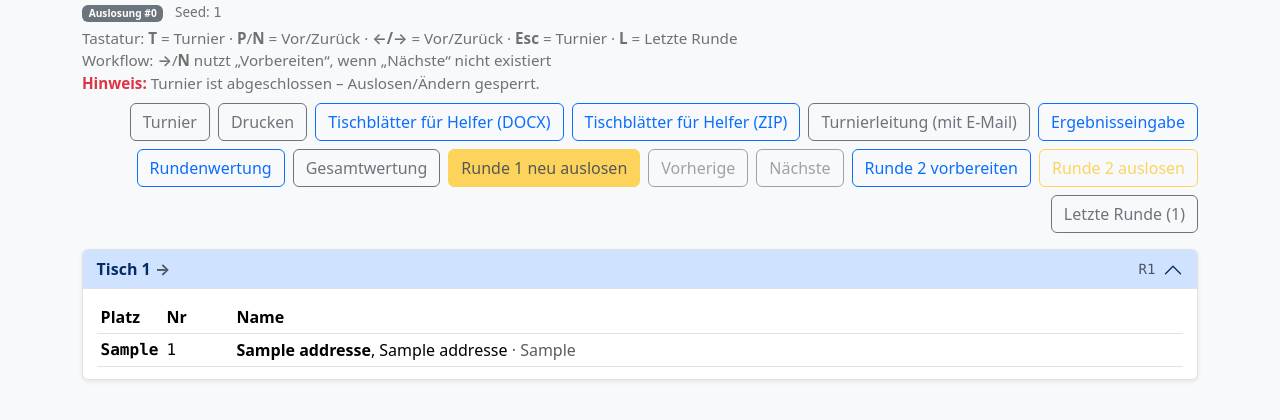
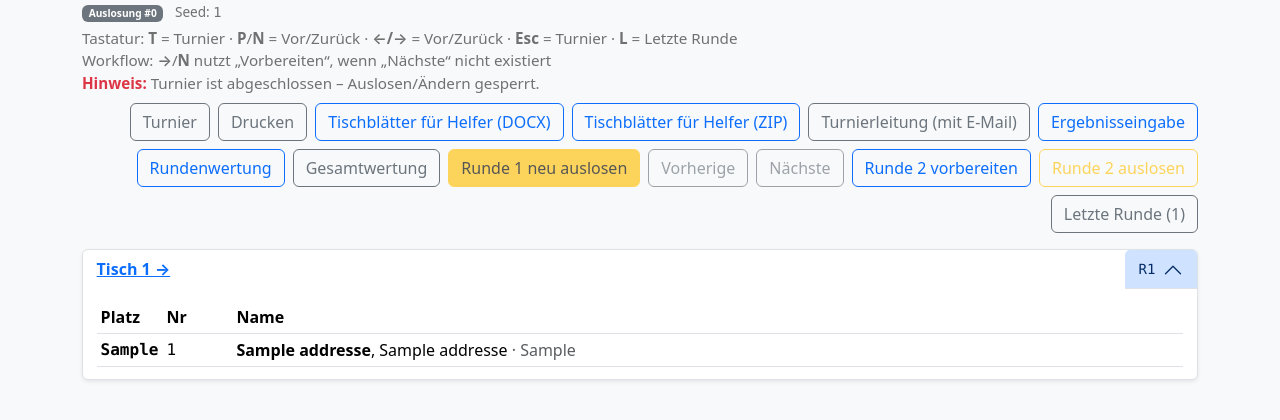
Before and after one commit to dieter6605/SchafkopfTurnier, a Flask app: page /tournaments/1/rounds/1 in a window 1280 px wide. Shown: the part 254-674 px from the top of the page. Run offline with Flask 3, Linux system fonts and the light colour scheme; tables that the repository leaves empty hold one stand-in row (values such as "Sample post"); some libraries are stand-ins or nearby versions.

Commit message:
Tischlink und Schalter für die Sitzliste trennen

```diff
--- a/app/templates/tournament_round.html
+++ b/app/templates/tournament_round.html
@@ -16,33 +16,36 @@
     align-items: start;
   }
 
-  /* Accordion optisch kompakter */
+  .sk-acc .accordion-header {
+    display: flex;
+    align-items: stretch;
+    font-size: 1rem;
+  }
+  .sk-acc .sk-acc-title {
+    flex: 1;
+    padding: .6rem .85rem;
+    align-content: center;
+    font-weight: 700;
+  }
   .sk-acc .accordion-button {
+    width: auto;
+    gap: .5rem;
     padding: .6rem .85rem;
+    border-radius: 0 var(--bs-accordion-inner-border-radius) 0 0;
   }
   .sk-acc .accordion-body {
     padding: .75rem .85rem;
   }
-  .sk-acc .accordion-button .sk-acc-title {
-    font-weight: 700;
-  }
-
-  /* ✅ Header-Link (Tischname) sauber klickbar + Feinschliff */
-  .sk-acc .accordion-button .sk-acc-title a {
-    color: inherit;
-    text-decoration: none;
-  }
-  .sk-acc .accordion-button .sk-acc-title a:hover {
-    text-decoration: underline;
-  }
-
-  /* ✅ Fertig-Header grün */
-  .sk-acc .accordion-button.sk-done {
+  .sk-acc .sk-done {
     background: var(--bs-success);
     color: #fff;
   }
-  /* Chevron im grünen Header sichtbar machen */
-  .sk-acc .accordion-button.sk-done::after {
+  .sk-acc .sk-done .sk-acc-title,
+  .sk-acc .sk-done .accordion-button {
+    background: transparent;
+    color: inherit;
+  }
+  .sk-acc .sk-done .accordion-button::after {
     filter: invert(1) grayscale(1) brightness(2);
   }
 
@@ -399,31 +402,21 @@
 
       <div class="accordion sk-acc no-break" id="{{ acc_id }}">
         <div class="accordion-item shadow-sm">
-          <h2 class="accordion-header" id="{{ acc_id }}_h">
-            <button class="accordion-button {% if is_done %}collapsed sk-done{% endif %}"
+          <h2 class="accordion-header{% if is_done %} sk-done{% endif %}" id="{{ acc_id }}_h">
+            <a class="sk-acc-title"
+               href="{{ url_for('tournaments.tournament_round_results_table', tournament_id=t.id, round_no=round_no, table_no=table_no) }}"
+               title="Ergebnisse für Tisch {{ table_no }} öffnen">
+              Tisch {{ table_no }} <span aria-hidden="true">→</span>
+              {% if is_done %}<span class="ms-2" aria-hidden="true">✓</span><span class="visually-hidden"> – Ergebnisse erfasst</span>{% endif %}
+            </a>
+            <button class="accordion-button{% if is_done %} collapsed{% endif %}"
                     type="button"
                     data-bs-toggle="collapse"
                     data-bs-target="#{{ col_id }}"
+                    aria-label="Sitzliste für Tisch {{ table_no }} ein- oder ausblenden"
                     aria-expanded="{{ 'false' if is_done else 'true' }}"
                     aria-controls="{{ col_id }}">
-              <div class="d-flex justify-content-between align-items-center w-100 pe-2">
-                <div class="sk-acc-title">
-                  <a href="{{ url_for(
-                              'tournaments.tournament_round_results_table',
-                              tournament_id=t.id,
-                              round_no=round_no,
-                              table_no=table_no
-                            ) }}"
-                     title="Ergebnisse für Tisch {{ table_no }} eingeben"
-                     onclick="event.stopPropagation();">
-                    Tisch {{ table_no }} <span class="text-muted">→</span>
-                  </a>
-                  {% if is_done %}<span class="ms-2">✓</span>{% endif %}
-                </div>
-                <div class="small sk-mono {% if is_done %}text-white-50{% else %}text-muted{% endif %}">
-                  R{{ round_no }}
-                </div>
-              </div>
+              <span class="small sk-mono">R{{ round_no }}</span>
             </button>
           </h2>
 
```
Also changed, not shown: tests/test_round_draw.py (+19 -0 lines).
